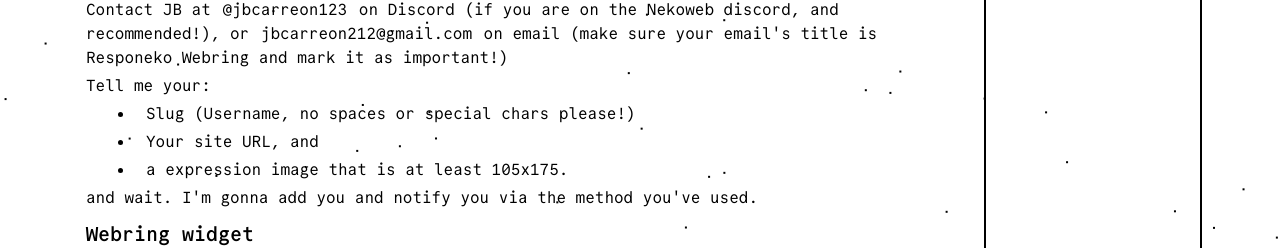
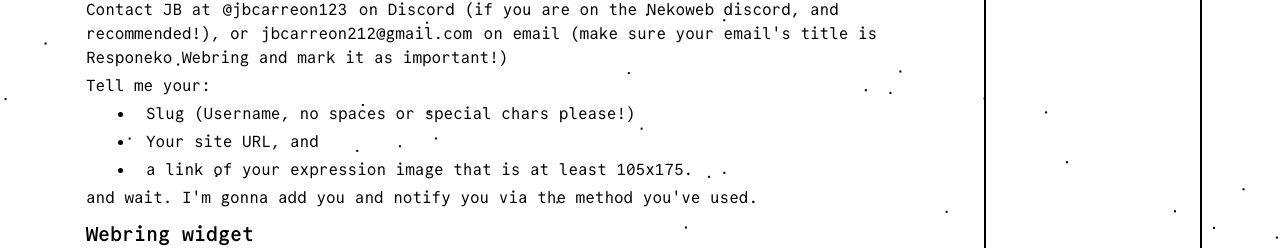
Before and after one commit to jbcarreon123/jbsite3, a SvelteKit app: page /webrings/responeko in a window 1280 px wide. Shown: the part 1452-1700 px from the top of the page. Built offline with nearby package versions, Linux system fonts and the light colour scheme; no server answers; what @catppuccin/tailwindcss would draw is missing.

Commit message:
responeko stuff

```diff
--- a/src/routes/links/+page.svelte
+++ b/src/routes/links/+page.svelte
@@ -42,6 +42,7 @@
 <h1 class="headercolor pb-2"><a href="/webrings">My webrings</a></h1>
 <div class="flex flex-auto flex-wrap gap-4 w-full">
     <script src="/webrings/ssgring/pmoring.js"></script>
+    <script src="/webrings/responeko/pmoring.js"></script>
 </div>
 
 <h1 class="headercolor pb-2">Webrings</h1>
--- a/src/routes/webrings/responeko/+page.svelte
+++ b/src/routes/webrings/responeko/+page.svelte
@@ -70,7 +70,7 @@
         <p>Your site URL, and </p>
     </li>
     <li>
-        <p>a expression image that is at least 105x175.</p>
+        <p>a link of your expression image that is at least 105x175.</p>
     </li>
 </ul>
 <p>and wait. I'm gonna add you and notify you via the method you've used.</p>
```
